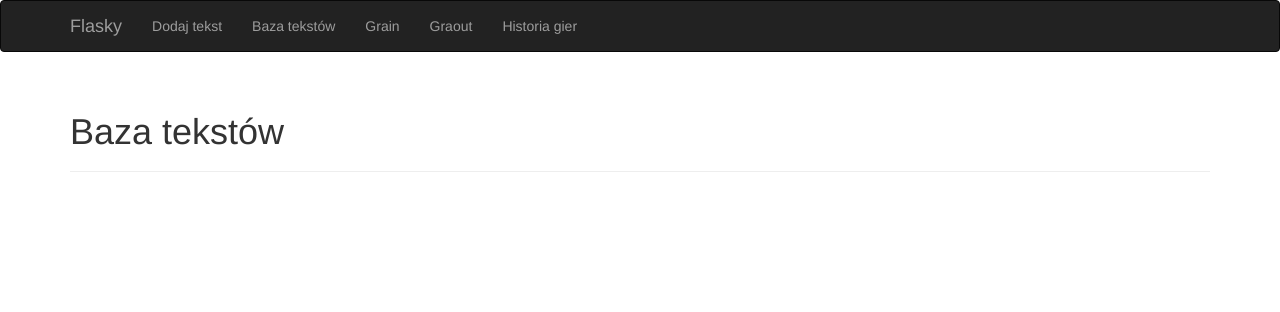
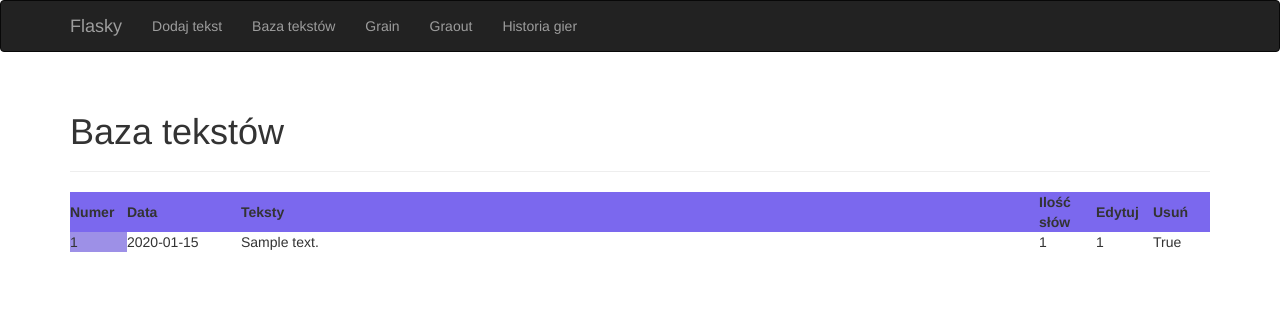
Before and after one commit to IwonaWin/FLASK_PROJEKT2, a Flask app: page /teksty in a window 1280 px wide. Shown: the top 312 px of the page. Run offline with Flask 3, Linux system fonts and the light colour scheme; tables that the repository leaves empty hold one stand-in row (values such as "Sample post"); some libraries are stand-ins or nearby versions.

Commit message:
Adding first DataBasa with text to projeckt

```diff
--- a/app.py
+++ b/app.py
@@ -1,16 +1,36 @@
 from flask import Flask, render_template, request
 from flask_bootstrap import Bootstrap
+from datetime import datetime
+from flask_moment import Moment
+from flask_sqlalchemy import SQLAlchemy
 
 app = Flask(__name__)
+app.config.from_pyfile('config.cfg')
 bootstrap = Bootstrap(app)
+moment = Moment(app)
+db = SQLAlchemy(app)
+
+class Teksty(db.Model):
+    id = db.Column(db.Integer, primary_key=True)
+    data=db.Column(db.Date())
+    text = db.Column(db.String(1000))
+    ilosc=db.Column(db.Integer)
+    edytowanie = db.Column(db.Integer)
+    usuwanie = db.Column(db.Boolean)
+
+
+    def __repr__(self):
+        return 'Teksty: {}/{}'.format(self.id, self.name)
 
 @app.route('/', methods=['GET','POST'])
 def index():
-    return render_template('index.html', the_title='Dodaj tekst!', active_menu='home')
+    return render_template('index.html', the_title='Dodaj tekst!', active_menu='home', the_current_time=datetime.utcnow())
 
 @app.route('/teksty')
 def teksty():
-    return render_template('teksty.html', the_title='Przeglądaj i edytuj bazę tekstów!', the_tactive_menu='teksty')
+    db.create_all()
+    teksty = Teksty.query.all()
+    return render_template('teksty.html', the_title='Przeglądaj i edytuj bazę tekstów!', active_menu='teksty', the_teksty=teksty)
 
 @app.route('/grain')
 def grain():
--- a/templates/base.html
+++ b/templates/base.html
@@ -37,3 +37,9 @@
     {% block page_content %}{% endblock %}
 </div>
 {% endblock %}
+
+{% block scripts %}
+{{ super() }}
+{{ moment.include_moment() }}
+{{ moment.locale('pl') }}
+{% endblock %}
--- a/templates/index.html
+++ b/templates/index.html
@@ -6,4 +6,6 @@
 <div class="page-header">
     <h1>Dodaj swój tekst</h1>
 </div>
+<p>Lokalna data i czas: {{ moment(the_current_time).format('LLL') }}.</p>
+<p>To było: {{ moment(the_current_time).fromNow(refresh=True) }}.</p>
 {% endblock %}
--- a/templates/teksty.html
+++ b/templates/teksty.html
@@ -6,4 +6,27 @@
 <div class="page-header">
     <h1>Baza tekstów</h1>
 </div>
+<div>
+    <table style="text-align: left; ">
+        <tr style="background-color:MediumSlateBlue;">
+          <th style="width:5%;">Numer</th>
+          <th style="width:10%;">Data</th>
+          <th style="width:70%;">Teksty</th>
+          <th style="width:5%;">Ilość słów</th>
+          <th style="width:5%;">Edytuj</th>
+          <th style="width:5%;">Usuń</th>
+        </tr>
+        {% for i in the_teksty  %}
+        <tr>
+          <td style="width:5%; background-color:rgb(157, 144, 231);">{{i.id}}</td>
+          <td style="width:10%;">{{i.data}}</td>
+          <td style="width:70%;">{{i.text}}</td>
+          <td style="width:5%;">{{i.ilosc}}</td>
+          <td style="width:5%;">{{i.edytowanie}}</td>
+          <td style="width:5%;">{{i.usuwanie}}</td>
+        </tr>
+        {% endfor %}
+
+    </table>
+</div>
 {% endblock %}
```
Also changed, not shown: data/tabele.db (added).
